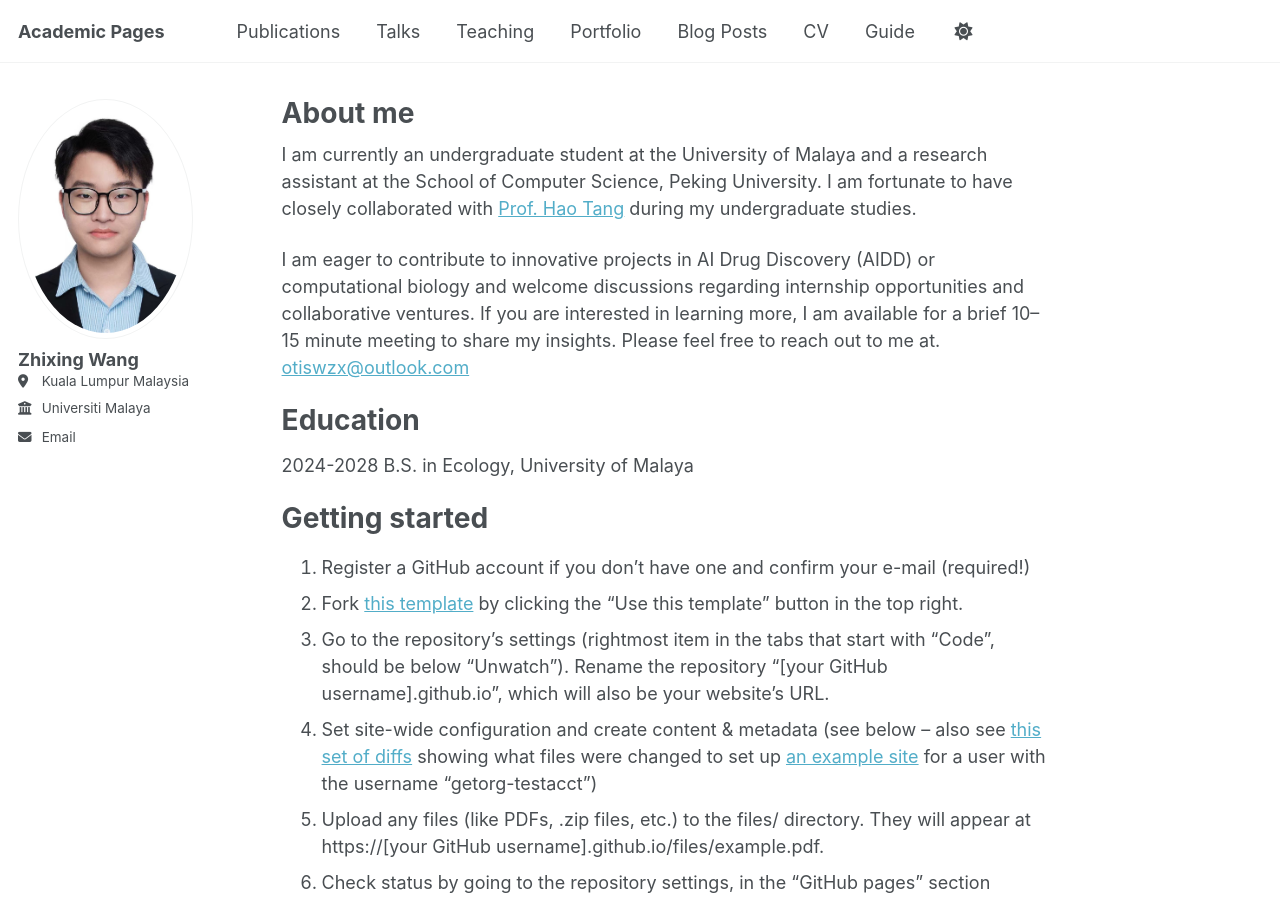
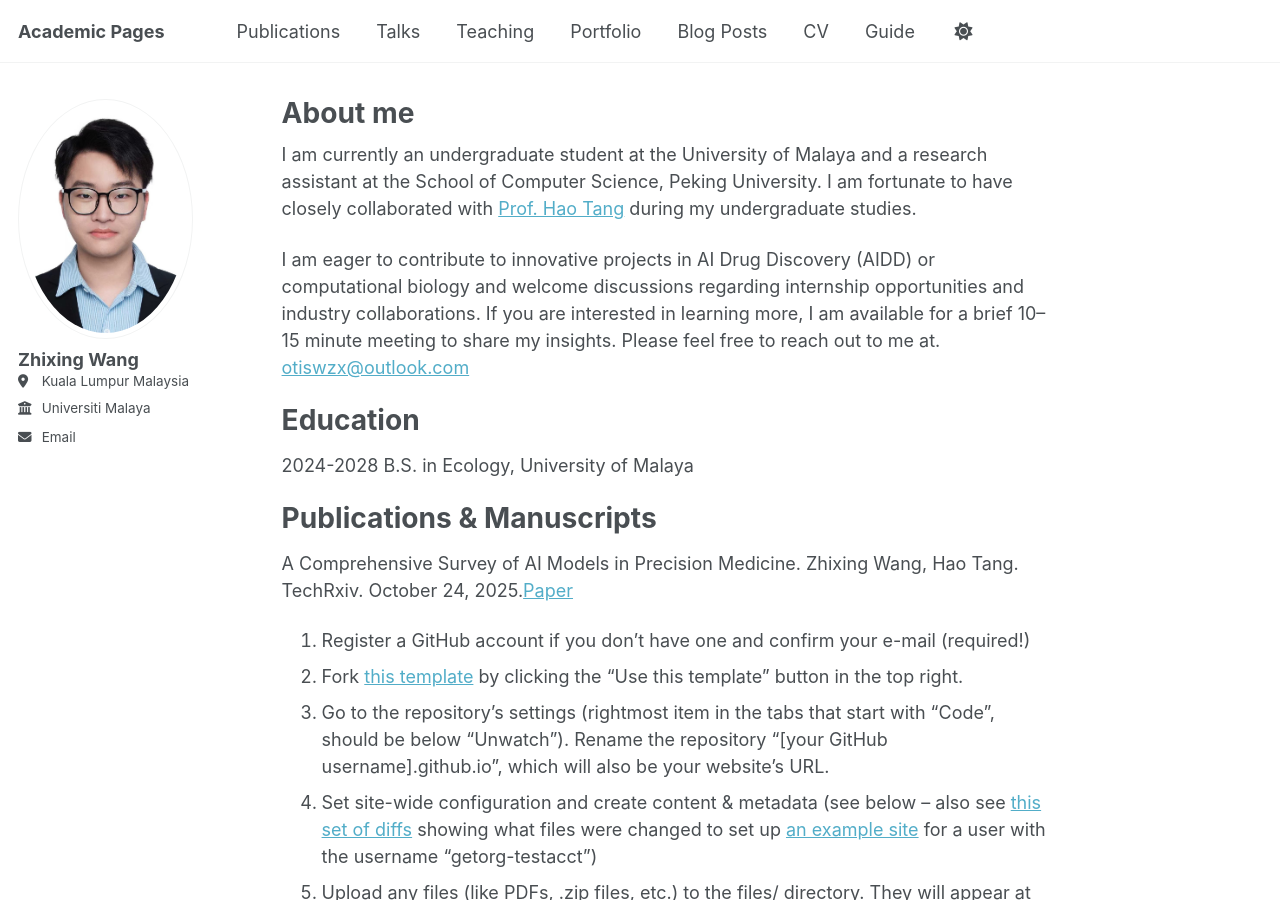
Before and after one commit to afrina-ceree/afrina-ceree.github.io, a Jekyll site: the page built from _pages/about.md, in a window 1280 px wide and 900 px high. Built offline with Jekyll 4.4.1, drawn with Linux system fonts in a browser that asks for light colours; a script that is not in the unit is left out.

Commit message:
Update about.md

```diff
--- a/_pages/about.md
+++ b/_pages/about.md
@@ -9,14 +9,19 @@ redirect_from:
 
 I am currently an undergraduate student at the University of Malaya and a research assistant at the School of Computer Science, Peking University. I am fortunate to have closely collaborated with [Prof. Hao Tang](https://ha0tang.github.io) during my undergraduate studies.
 
-I am eager to contribute to innovative projects in AI Drug Discovery (AIDD) or computational biology and welcome discussions regarding internship opportunities and collaborative ventures. If you are interested in learning more, I am available for a brief 10–15 minute meeting to share my insights. Please feel free to reach out to me at. [otiswzx@outlook.com](otiswzx@outlook.com)
+I am eager to contribute to innovative projects in AI Drug Discovery (AIDD) or computational biology and welcome discussions regarding internship opportunities and industry collaborations. If you are interested in learning more, I am available for a brief 10–15 minute meeting to share my insights. Please feel free to reach out to me at. [otiswzx@outlook.com](otiswzx@outlook.com)
 
 Education
 ======
 2024-2028 B.S. in Ecology, University of Malaya
 
-Getting started
+Publications & Manuscripts
 ======
+
+A Comprehensive Survey of AI Models in Precision Medicine.
+Zhixing Wang, Hao Tang. TechRxiv. October 24, 2025.[Paper](https://www.techrxiv.org/users/978290/articles/1345157-a-comprehensive-survey-of-ai-models-in-precision-medicine?commit=993c9ccc8c21409549983d2e3299ec826277478f)
+
+
 1. Register a GitHub account if you don't have one and confirm your e-mail (required!)
 1. Fork [this template](https://github.com/academicpages/academicpages.github.io) by clicking the "Use this template" button in the top right.
 1. Go to the repository's settings (rightmost item in the tabs that start with "Code", should be below "Unwatch"). Rename the repository "[your GitHub username].github.io", which will also be your website's URL.
```
